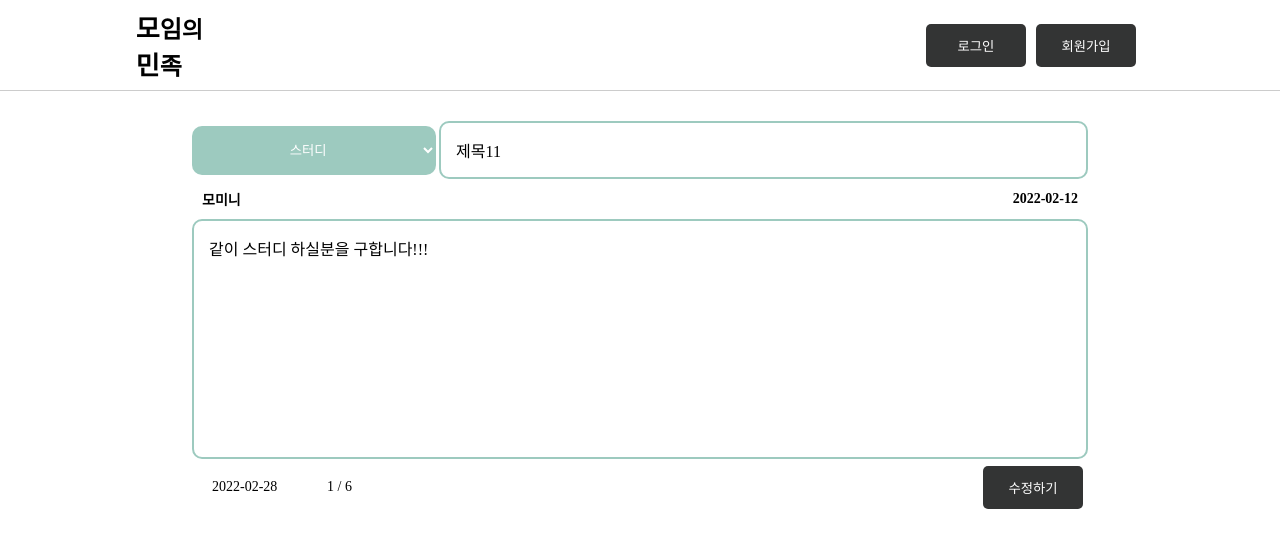
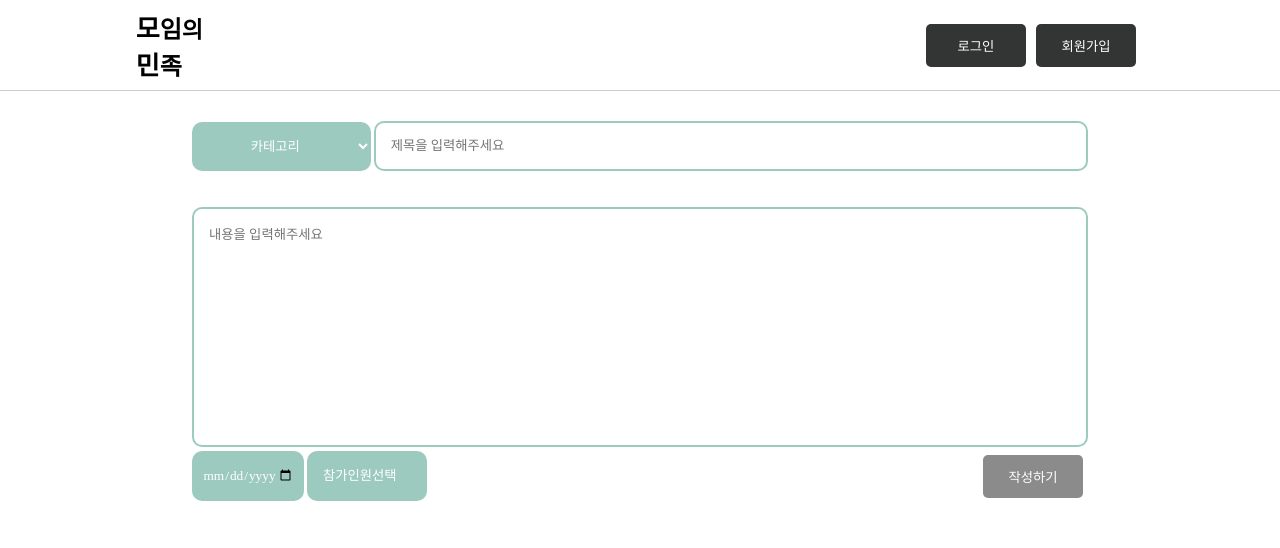
Before and after one commit to wkqkel/hanghae, a React (Create React App) app: page /write in a window 1280 px wide. Shown: the top 548 px of the page. Built offline with nearby package versions, Linux system fonts and the light colour scheme; no server answers; a web font is replaced by a local one.

Commit message:
상원메인페이지기본CRUD

```diff
--- a/package.json
+++ b/package.json
@@ -10,6 +10,7 @@
     "@testing-library/jest-dom": "^5.14.1",
     "@testing-library/react": "^12.0.0",
     "@testing-library/user-event": "^13.2.1",
+    "axios": "^0.25.0",
     "connected-react-router": "6.8.0",
     "create-react-app": "^5.0.0",
     "global": "^4.4.0",
--- a/src/components/CategoryBar.js
+++ b/src/components/CategoryBar.js
@@ -1,9 +1,15 @@
-import React from "react"
+import React, { useEffect, useState } from "react"
 import { Button, Text, Grid, Input } from "../elements"
 import styled from "styled-components"
+import { actionCreators as postActions } from "../redux/modules/post"
+import { useDispatch, useSelector } from "react-redux"
 
 const CategoryBar = () => {
+  const dispatch = useDispatch()
   //#f4f4f4
+  const [clickedCategory, changeClicked] = React.useState(0)
+  const checkLoadAll = useSelector((state) => state.post.checkLoadAll)
+
   const categoryList = [
     "전체",
     "스터디",
@@ -14,10 +20,32 @@ const CategoryBar = () => {
     "영화/예술",
     "봉사활동",
   ]
+  // 메인헤더 클릭시에도 디폴트값으로 인덱스0번째인 "전체"가 색칠돼어있어야함
+  // post.js에서 전체를 불러왔을때 state.post.checkLoadAll=true를 줘서 useEffect와 조건문을 사용하여 만듬
+  React.useEffect(() => {
+    if (checkLoadAll) {
+      changeClicked(0)
+    }
+  }, [checkLoadAll])
+
   return (
     <CategoryBox>
       {categoryList.map((e, i) => (
-        <CategoryCircle key={i}>{e}</CategoryCircle>
+        <CategoryCircle
+          key={i}
+          onClick={() => {
+            changeClicked(i)
+
+            i === 0
+              ? dispatch(postActions.getPostDB())
+              : dispatch(postActions.getPostDB(e))
+          }}
+          style={{
+            backgroundColor: i === clickedCategory ? "#fef28a" : "#e6d86a4f",
+          }}
+        >
+          {e}
+        </CategoryCircle>
       ))}
     </CategoryBox>
   )
@@ -38,6 +66,5 @@ const CategoryCircle = styled.p`
   padding: 5px 15px;
   color: #000;
   border-radius: 30px;
-  background-color: #fef28a;
 `
 export default CategoryBar
--- a/src/index.js
+++ b/src/index.js
@@ -3,11 +3,13 @@ import ReactDOM from "react-dom"
 import "./index.css"
 import App from "./shared/App"
 import reportWebVitals from "./reportWebVitals"
+import { Provider } from "react-redux"
+import store from "./redux/configureStore"
 
 ReactDOM.render(
-  <React.Fragment>
+  <Provider store={store}>
     <App />
-  </React.Fragment>,
+  </Provider>,
   document.getElementById("root")
 )
 
--- a/src/pages/Main.js
+++ b/src/pages/Main.js
@@ -3,30 +3,37 @@ import { Button, Text, Grid, Input } from "../elements"
 import styled from "styled-components"
 import Post from "../components/Post"
 import CategoryBar from "../components/CategoryBar"
+import { history } from "../redux/configureStore"
+import { useDispatch, useSelector } from "react-redux"
+import { actionCreators as postActions } from "../redux/modules/post"
+const axios = require("axios")
 
 const Main = (props) => {
+  // 노랑 #f6d617  배민 #2ac1bc
+  const dispatch = useDispatch()
+
+  React.useEffect(() => {
+    dispatch(postActions.getPostDB())
+  }, [])
+  let post_list = useSelector((state) => state.post.list)
+
   return (
     <>
       <CategoryBar></CategoryBar>
       <Container>
         <Post_container>
-          <Post></Post>
-          <Post></Post>
-          <Post></Post>
-          <Post></Post>
-          <Post></Post>
-          <Post></Post>
-          <Post></Post>
-          <Post></Post>
-          <Post></Post>
-          <Post></Post>
-          <Post></Post>
-          <Post></Post>
-          <Post></Post>
-          <Post></Post>
-          <Post></Post>
-          <Post></Post>
+          {post_list.map((e, i) => (
+            <Post key={i} {...e}></Post>
+          ))}
         </Post_container>
+
+        <WriteBtn
+          onClick={() => {
+            history.push("/write")
+          }}
+        >
+          <WriteText>글쓰기</WriteText>
+        </WriteBtn>
       </Container>
     </>
   )
@@ -50,5 +57,31 @@ const Post_container = styled.div`
     justify-content: center;
   }
 `
+const Footer = styled.div`
+  width: 100%;
+  position: fixed;
+  bottom: 0;
+  left: 0;
+  display: flex;
+  justify-content: end;
+  align-items: center;
+`
+const WriteBtn = styled.div`
+.
+  width: 0px;
+  height: 0px;
+  border-top: 110px solid transparent;
+  border-right: 140px solid #2ac1bc;
+  position: fixed;
+  bottom:0;
+  right:0
+`
+const WriteText = styled.div`
+  position: fixed;
+  bottom: 25px;
+  right: 12px;
+  font-size: 18px;
+  color: white;
+`
 
 export default Main
--- a/src/pages/PostDetail.js
+++ b/src/pages/PostDetail.js
@@ -18,6 +18,7 @@ const PostDetail = (props) => {
     curMembers,
     category,
   } = props
+
   return (
     <Container>
       <Grid margin="30px 0px">
@@ -95,7 +96,7 @@ const Category = styled.div`
   background-color: #9dcabf;
   color: white;
   padding: 16px 10px;
-  width: 20%;
+  width: 30%;
   text-align: center;
   margin-right: 3px;
 `
--- a/src/pages/PostWrite.js
+++ b/src/pages/PostWrite.js
@@ -2,52 +2,142 @@ import React from "react"
 
 import { Grid, Text, Button, Input } from "../elements"
 import styled from "styled-components"
+import { history } from "../redux/configureStore"
+import { useDispatch, useSelector } from "react-redux"
+import { actionCreators as postActions } from "../redux/modules/post"
 
 const PostWrite = (props) => {
-  const {
-    postId,
-    userId,
-    title,
-    userName,
-    contents,
-    createDate,
-    deadLine,
-    maxMembers,
-    curMembers,
-    category,
-  } = props
+  // params를 이용해 주소창 뒤의 postId값을 받아와서 여부에 따라 수정, 작성 구분
+  const post_id = props.match.params.id
+  const is_edit = post_id ? true : false
+  const post_list = useSelector((state) => state.post.list)
+  const postOne = post_list.find((p) => p.postId === post_id)
+  // const post_data = post_list[post_idx];
+  const dispatch = useDispatch()
+
+  // 사용자에게 입력받아야할 값의 인풋 태그 선택
+  const $title = React.useRef(null)
+  const $category = React.useRef(null)
+  const $contents = React.useRef(null)
+  const $deadLine = React.useRef(null)
+  const $maxMembers = React.useRef(null)
+
+  React.useEffect(() => {
+    // 새로고침시 리덕스 데이터가 날라갔을 때 주소창에서 postId를 받아서 하나만 다시요청
+    if (!post_list.length) {
+      dispatch(postActions.getOnePostDB(post_id))
+    }
+
+    //요청은 들어오는데 현재 그전에 아래 if문이 실행되기 전에 위에서 useSelect가 실행되서, 정보가 존재하지않는에러발생중
+    if (is_edit && !postOne) {
+      alert("포스팅정보가 존재하지않아요")
+      history.replace("/")
+      return
+    }
+    //수정모드시 인풋 디폴트값
+    if (is_edit) {
+      $title.current.value = postOne.title
+      $contents.current.value = postOne.contents
+      $deadLine.current.value = postOne.deadLine
+      $maxMembers.current.value = postOne.maxMembers
+    }
+  }, [])
+
+  // edit일때는 기존 인풋값 넣어줌
+
+  // 오늘 날짜 YYYY-MM--DD형식으로 추출
+  const offset = new Date().getTimezoneOffset() * 60000
+  let todayDate = new Date(Date.now() - offset).toISOString().split("T")[0]
+
+  // 제출하기 버튼 클릭시 실행되는 함수
+
+  const addPost = () => {
+    // 인풋창 5개중에 미입력된 있을 시 해당 인풋창 입력 요청 알림메시지.
+    let tags = [$category, $title, $contents, $deadLine, $maxMembers]
+    let alert = [
+      "카테고리를 선택해주세요",
+      "제목을 입력해주세요",
+      "본문내용을 입력해주세요",
+      "마감날짜를 선택해주세요",
+      "최대 인원수를 설정해주세요",
+    ]
+    for (let i = 0; i < tags.length; i++) {
+      if (tags[i].current.value === "") {
+        window.alert(alert[i])
+        return
+      }
+    }
+    // post 스키마에 맞춰서 변수 생성_ edit여부에 따라 바뀌지않아야할 값 삼항연산자로 체크.
+    let post = {
+      userId: "userId",
+      title: $title.current.value,
+      userName: "userName",
+      contents: $contents.current.value,
+      createDate: is_edit ? postOne.createDate : todayDate,
+      deadLine: $deadLine.current.value,
+      maxMembers: $maxMembers.current.value,
+      curMembers: is_edit ? postOne.curMembers : ["userName"],
+      category: $category.current.value,
+    }
+    // is_edit여부에 따라 다른 액션함수 요청
+    if (is_edit) {
+      dispatch(postActions.editPostDB(post, post_id))
+    } else {
+      dispatch(postActions.addPostDB(post))
+    }
+  }
+
   return (
     <Container>
       <Grid margin="30px 0px">
         <Grid is_flex>
-          <Category>
-            <option value="study">스터디</option>
-            <option value="sport">투어</option>
-            <option value="study">스포츠</option>
-            <option value="study">반려동물</option>
-            <option value="sport">게임/오락</option>
-            <option value="study">영화/예술</option>
-            <option value="study">봉사활동</option>
+          <Category ref={$category}>
+            <option value="">카테고리</option>
+            <option value="스터디">스터디</option>
+            <option value="투어">투어</option>
+            <option value="스포츠">스포츠</option>
+            <option value="반려동물">반려동물</option>
+            <option value="게임/오락">게임/오락</option>
+            <option value="영화/예술">영화/예술</option>
+            <option value="봉사활동">봉사활동</option>
           </Category>
-          <Title>{title}</Title>
+          <Title placeholder="제목을 입력해주세요" ref={$title}></Title>
         </Grid>
         <Grid is_flex padding="10px">
-          <Text bold>{userName}</Text>
-          <Text bold>{createDate}</Text>
+          <Text color="white" bold>
+            {"userName"}
+          </Text>
+          <Text color="white" bold>
+            {"createDate"}
+          </Text>
         </Grid>
-        <Contents>{contents}</Contents>
+        <Contents placeholder="내용을 입력해주세요" ref={$contents}></Contents>
         <Grid is_flex>
-          <Grid width="auto" padding="10px">
-            <Grid padding="10px" width="110px">
-              <Text>{deadLine}</Text>
+          <Grid width="auto">
+            <Grid is_flex>
+              <Text>
+                <DeadLine
+                  type="date"
+                  name="theday"
+                  min={todayDate}
+                  max="2024-12-31"
+                  ref={$deadLine}
+                ></DeadLine>
+              </Text>
+              <MaxMembers
+                type="number"
+                name="favnum"
+                min="2"
+                max="9"
+                placeholder="참가인원선택"
+                ref={$maxMembers}
+              ></MaxMembers>
             </Grid>
           </Grid>
           <Grid is_flex margin="0px 5px">
-            <Text>
-              {curMembers} / {maxMembers}
-            </Text>
-            <Button disable width="100px">
-              수정하기
+            <Text></Text>
+            <Button width="100px" _onClick={addPost}>
+              {is_edit ? "수정하기" : "작성하기"}
             </Button>
           </Grid>
         </Grid>
@@ -88,13 +178,16 @@ const Category = styled.select`
   background-color: #9dcabf;
   color: white;
   padding: 16px 10px;
-  width: 30%;
+  width: 20%;
   text-align: center;
   margin-right: 3px;
   border: none;
+  @media only screen and (max-width: 768px) {
+    width: 30%;
+  }
 `
 
-const Title = styled.div`
+const Title = styled.input`
   box-sizing: border-box;
   border-radius: 10px;
   border: 2px solid #9dcabf;
@@ -102,13 +195,39 @@ const Title = styled.div`
   padding: 15px;
 `
 
-const Contents = styled.div`
+const Contents = styled.textarea`
   box-sizing: border-box;
   border-radius: 10px;
   border: 2px solid #9dcabf;
   width: 100%;
   padding: 15px;
   height: 30vh;
+  resize: none;
 `
 
+const DeadLine = styled.input`
+  box-sizing: border-box;
+  border-radius: 10px;
+  background-color: #9dcabf;
+  color: white;
+  padding: 16px 10px;
+  text-align: center;
+  margin-right: 3px;
+  border: none;
+`
+
+const MaxMembers = styled.input`
+  width: 120px;
+  box-sizing: border-box;
+  border-radius: 10px;
+  background-color: #9dcabf;
+  color: white;
+  padding: 17px 10px;
+  text-align: center;
+  margin-right: 3px;
+  border: none;
+  &::placeholder {
+    color: white;
+  }
+`
 export default PostWrite
--- a/src/redux/modules/post.js
+++ b/src/redux/modules/post.js
@@ -1,93 +1,135 @@
 import { createAction, handleActions } from "redux-actions"
 import { produce } from "immer"
-
+import instance from "../../shared/Request"
+// import axios from "axios"
 const GET_POST = "SET_POST"
 const ADD_POST = "ADD_POST"
 const EDIT_POST = "EDIT_POST"
 const DELETE_POST = "DELETE_POST"
+const axios = require("axios")
 
-const getPost = createAction(GET_POST, (postList) => ({ postList }))
-const addPost = createAction(ADD_POST, (post) => ({ post }))
+const getPost = createAction(GET_POST, (postList, checkLoadAll) => ({
+  postList,
+  checkLoadAll,
+}))
+const addPost = createAction(ADD_POST, (post, checkLoadAll) => ({
+  post,
+  checkLoadAll,
+}))
 const editPost = createAction(EDIT_POST, (post, postId) => ({ post, postId }))
 const deletePost = createAction(DELETE_POST, (postId) => ({
   postId,
 }))
 
 const initialState = {
-  list: [
-    {
-      postId: 1,
-      userId: "user1",
-      title: "title1",
-      userName: "test",
-      contents:
-        "콘텐츠내용입니다 콘텐츠내용입니다 콘텐츠내용입니다콘텐츠내용입니다 콘텐츠내용입니다 콘텐츠내용입니다콘텐츠내용입니다 콘텐츠내용입니다 콘텐츠내용입니다콘텐츠내용입니다 콘텐츠내용입니다 콘텐츠내용입니다",
-      createDate: "2022-02-11",
-      deadLine: "2022-02-28",
-      maxMembers: 6,
-      curMembers: ["user1", "user2", "user3"],
-      category: "study",
-    },
-    {
-      postId: 2,
-      userId: "user1",
-      title: "user2",
-      userName: "title2",
-      contents:
-        "콘텐츠내용입니다 콘텐츠내용입니다 콘텐츠내용입니다콘텐츠내용입니다 콘텐츠내용입니다 콘텐츠내용입니다콘텐츠내용입니다 콘텐츠내용입니다 콘텐츠내용입니다콘텐츠내용입니다 콘텐츠내용입니다 콘텐츠내용입니다",
-      createDate: "2022-02-11",
-      deadLine: "2022-02-20",
-      maxMembers: 5,
-      curMembers: ["user1", "user2"],
-      category: "study",
-    },
-    {
-      postId: 3,
-      userId: "user1",
-      title: "user2",
-      userName: "title2",
-      contents:
-        "콘텐츠내용입니다 콘텐츠내용입니다 콘텐츠내용입니다콘텐츠내용입니다 콘텐츠내용입니다 콘텐츠내용입니다콘텐츠내용입니다 콘텐츠내용입니다 콘텐츠내용입니다콘텐츠내용입니다 콘텐츠내용입니다 콘텐츠내용입니다",
-      createDate: "2022-02-11",
-      deadLine: "2022-02-20",
-      maxMembers: 3,
-      curMembers: ["user2"],
-      category: "study",
-    },
-  ],
+  list: [],
+}
+// 6208054d6e136dfe0fb78c2f
+const getPostDB = (category) => {
+  if (category) {
+    return function (dispatch, getState, { history }) {
+      axios
+        .get(`http://13.125.190.53/post?category=${category}`)
+        .then((response) => {
+          // [{},{}]와 같은 배열형태로 디스패치 넘겨줌
+          dispatch(getPost(response.data.post, false))
+        })
+        .catch((error) => {
+          console.error(error)
+        })
+    }
+  }
+  return function (dispatch, getState, { history }) {
+    instance
+      .get("/post")
+      .then((response) => {
+        // [{},{}]와 같은 배열형태로 디스패치 넘겨줌
+        dispatch(getPost(response.data.post, true))
+      })
+      .catch((error) => {
+        console.error(error)
+      })
+  }
 }
 
-const getPostFB = () => {
-  return function (dispatch, getState, { history }) {}
+const getOnePostDB = (postId) => {
+  return function (dispatch, getState, { history }) {
+    instance
+      .get(`/post/${postId}`)
+      .then((response) => {
+        dispatch(getPost(response.data.post))
+      })
+      .catch((error) => {
+        console.error(error)
+      })
+  }
 }
 
-const addPostFB = () => {
-  return function (dispatch, getState, { history }) {}
+const addPostDB = (post) => {
+  return function (dispatch, getState, { history }) {
+    instance
+      .post("/post", post)
+      .then((response) => {
+        dispatch(addPost(post))
+        window.alert("작성이 완료되었습니다")
+        history.push("/")
+      })
+      .catch((error) => {
+        console.error(error)
+      })
+  }
 }
-const editPostFB = () => {
-  return function (dispatch, getState, { history }) {}
+const editPostDB = (post, postId) => {
+  return function (dispatch, getState, { history }) {
+    instance
+      .patch(`/modify/${postId}`, post)
+      .then((response) => {
+        window.alert("수정이 완료되었습니다")
+        history.replace("/")
+        // dispatch(editPost(post, postId))
+      })
+      .catch((error) => {
+        console.error(error)
+      })
+  }
 }
 
-const deletePostFB = () => {
-  return function (dispatch, getState, { history }) {}
+const deletePostDB = (postId) => {
+  return function (dispatch, getState, { history }) {
+    instance
+      .delete(`/delete/${postId}`)
+      // axios
+      //   .delete(`http://13.125.190.53/delete/${postId}`)
+      .then((response) => {
+        window.alert("삭제가 완료되었습니다")
+        dispatch(deletePost(postId))
+      })
+      .catch((error) => {
+        console.error(error)
+      })
+  }
 }
 
 export default handleActions(
   {
-    [GET_POST]: (state, action) => {
+    [GET_POST]: (state, action) =>
       produce(state, (draft) => {
         draft.list = action.payload.postList
-      })
-    },
-    [ADD_POST]: (state, action) => {
-      produce(state, (draft) => {})
-    },
+        draft.checkLoadAll = action.payload.checkLoadAll
+      }),
+    [ADD_POST]: (state, action) =>
+      produce(state, (draft) => {
+        draft.list.push(action.payload.post)
+      }),
     [EDIT_POST]: (state, action) => {
       produce(state, (draft) => {})
     },
-    [DELETE_POST]: (state, action) => {
-      produce(state, (draft) => {})
-    },
+    [DELETE_POST]: (state, action) =>
+      produce(state, (draft) => {
+        draft.list = draft.list.filter(
+          (e, i) => e.postId !== action.payload.postId
+        )
+      }),
   },
   initialState
 )
@@ -97,9 +139,10 @@ const actionCreators = {
   addPost,
   editPost,
   deletePost,
-  getPostFB,
-  addPostFB,
-  editPostFB,
-  deletePostFB,
+  getPostDB,
+  getOnePostDB,
+  addPostDB,
+  editPostDB,
+  deletePostDB,
 }
 export { actionCreators }
--- a/src/shared/App.js
+++ b/src/shared/App.js
@@ -2,6 +2,7 @@ import React from "react"
 import "./App.css"
 import { BrowserRouter, Route } from "react-router-dom"
 import { ConnectedRouter } from "connected-react-router"
+import { history } from "../redux/configureStore"
 import Main from "../pages/Main"
 import Login from "../pages/Login"
 import Signup from "../pages/Signup"
@@ -13,14 +14,14 @@ function App() {
   return (
     <React.Fragment>
       <Header></Header>
-      <BrowserRouter>
+      <ConnectedRouter history={history}>
         <Route path="/" exact component={Main} />
         <Route path="/login" component={Login} />
         <Route path="/signup" component={Signup} />
         <Route path="/write" exact component={PostWrite}></Route>
         <Route path="/write/:id" exact component={PostWrite}></Route>
         <Route path="/post/:id" exact component={PostDetail}></Route>
-      </BrowserRouter>
+      </ConnectedRouter>
     </React.Fragment>
   )
 }
--- /dev/null
+++ b/src/shared/Request.js
@@ -0,0 +1,7 @@
+import axios from "axios"
+
+const instance = axios.create({ baseURL: "http://13.125.190.53" })
+
+// instance.defaults.headers.common["Authorization"] = USER_TOKEN;
+
+export default instance
```
Also changed, not shown: src/components/Header.js (+10 -1 lines), src/components/Post.js (+62 -8 lines), 1 other file (tests, documents, lock files or other folders).
